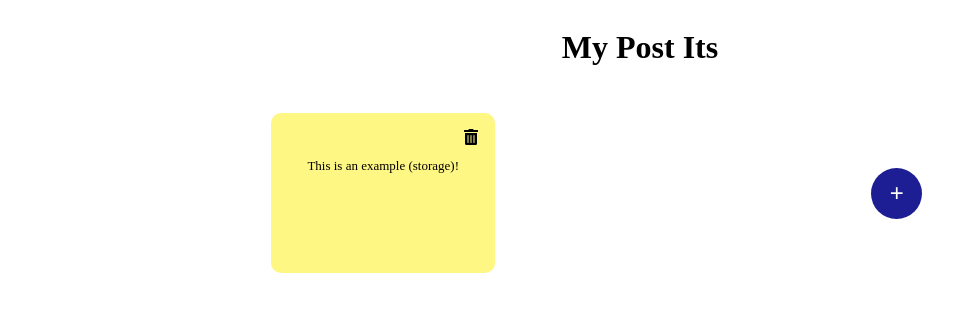
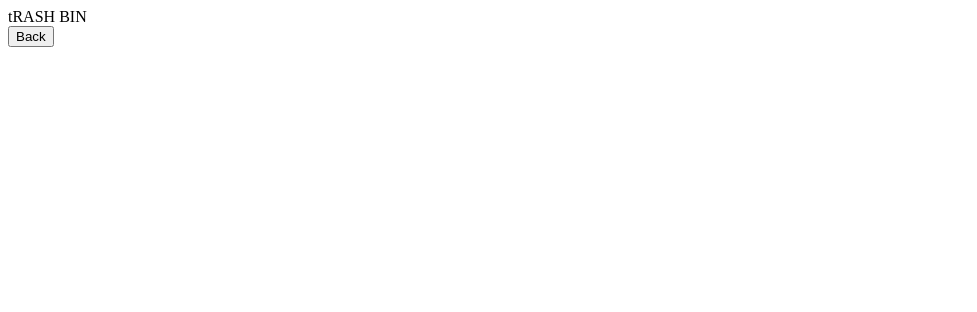
Before and after one commit to dgiacco/Post-It-App, a React (Create React App) app: page /trashbin in a window 1280 px wide. Shown: the top 312 px of the page, without its empty margins (0-977 px from the left). Built offline with nearby package versions, Linux system fonts and the light colour scheme.

Commit message:
create delete post it functionality

```diff
--- a/package.json
+++ b/package.json
@@ -9,6 +9,7 @@
     "react": "^17.0.2",
     "react-dom": "^17.0.2",
     "react-icons": "^4.2.0",
+    "react-router-dom": "^5.2.0",
     "react-scripts": "4.0.3",
     "uuid": "^8.3.2",
     "web-vitals": "^1.1.2"
--- a/src/App.js
+++ b/src/App.js
@@ -1,7 +1,14 @@
 import './App.css';
+import {
+  BrowserRouter as Router,
+  Switch,
+  Route,
+  Link
+} from 'react-router-dom';
 import { useState, useEffect } from 'react';
 import PostItList from './Components/PostItList';
 import { v4 as uuidv4 } from 'uuid';
+import TrashBin from './Components/TrashBin';
 
 const App = () => {
   const [ postIts, setPostIts ] = useState([
@@ -42,15 +49,37 @@ const App = () => {
     setPostIts(newPostIts);
   };
 
+  const deletePostIt = (id) => {
+    const newPostIts = postIts.filter(postIt => postIt.id !== id);
+    setPostIts(newPostIts);
+  }
+
   return (
+    <Router>
+      <Switch>
+        <Route path="/trashbin">
+          <TrashBin />
+          <Link to="/">
+            <button>Back</button>
+          </Link>
+        </Route>
+        <Route path="/">
           <div>
             <div className="header">
               <h1>My Post Its</h1>
             </div>
             <div className="postit-container">
-        <PostItList postIt={ postIts } addPostIt={ addPostIt }/>
+              <PostItList postIt={ postIts } addPostIt={ addPostIt } deletePostIt={ deletePostIt }/>
+            </div>
+            <div>
+              <Link to="/trashbin">
+                <button>Trash bin</button>
+              </Link>
             </div>
           </div>
+        </Route>
+      </Switch>
+    </Router>
   );
 }
 
--- a/src/Components/PostIt.jsx
+++ b/src/Components/PostIt.jsx
@@ -1,10 +1,11 @@
 import { FaTrashAlt } from "react-icons/fa";
 
-const PostIt = ({ text }) => {
+const PostIt = ({ id, text, deletePostIt }) => {
+
   return (
     <div className="postit">
       <div className="postit-header">
-        <FaTrashAlt />
+        <FaTrashAlt className="deleteButton" onClick={ () => deletePostIt(id) }/>
       </div>
       <p className="postit-body">{ text }</p>
     </div>
--- a/src/Components/PostItList.jsx
+++ b/src/Components/PostItList.jsx
@@ -2,15 +2,15 @@ import { useState } from 'react';
 import PostIt from "./PostIt";
 import NewPostIt from "./NewPostIt";
 
-const PostItList = ({ postIt, addPostIt }) => {
+const PostItList = ({ postIt, addPostIt, deletePostIt }) => {
   const [isCreating, setIsCreating] = useState(false);
 
   return (
     <div className="postit-list">
       { postIt.map((postIt) => (
-        <PostIt key={ postIt.id } id={ postIt.id } text={ postIt.text }/>
+        <PostIt key={ postIt.id } id={ postIt.id } text={ postIt.text } deletePostIt={ deletePostIt } />
       )) }
-      { isCreating && <NewPostIt addPostIt={ addPostIt } setIsCreating={ setIsCreating }/> }
+      { isCreating && <NewPostIt addPostIt={ addPostIt } setIsCreating={ setIsCreating } /> }
       { !isCreating && <button className="addButton" onClick={() => setIsCreating(true)}>+</button>}
     </div>
   );
--- /dev/null
+++ b/src/Components/TrashBin.jsx
@@ -0,0 +1,7 @@
+const TrashBin = () => {
+    return(
+        <div>tRASH BIN</div>
+    )
+};
+
+export default TrashBin;
--- a/src/index.css
+++ b/src/index.css
@@ -69,7 +69,8 @@
 textarea {
   border: none;
   resize: none;
-  background-color: #fff783;
+  background-color: Transparent;
+  background-repeat:no-repeat;
   font-size: small;
 }
 
@@ -95,3 +96,7 @@ textarea:focus {
   background-color: rgb(38, 38, 196);
   cursor: pointer;
 }
+
+.deleteButton {
+  cursor:pointer;
+}
```
Also changed, not shown: 1 other file (tests, documents, lock files or other folders). Lines whose indentation alone changed are shown as unchanged.
